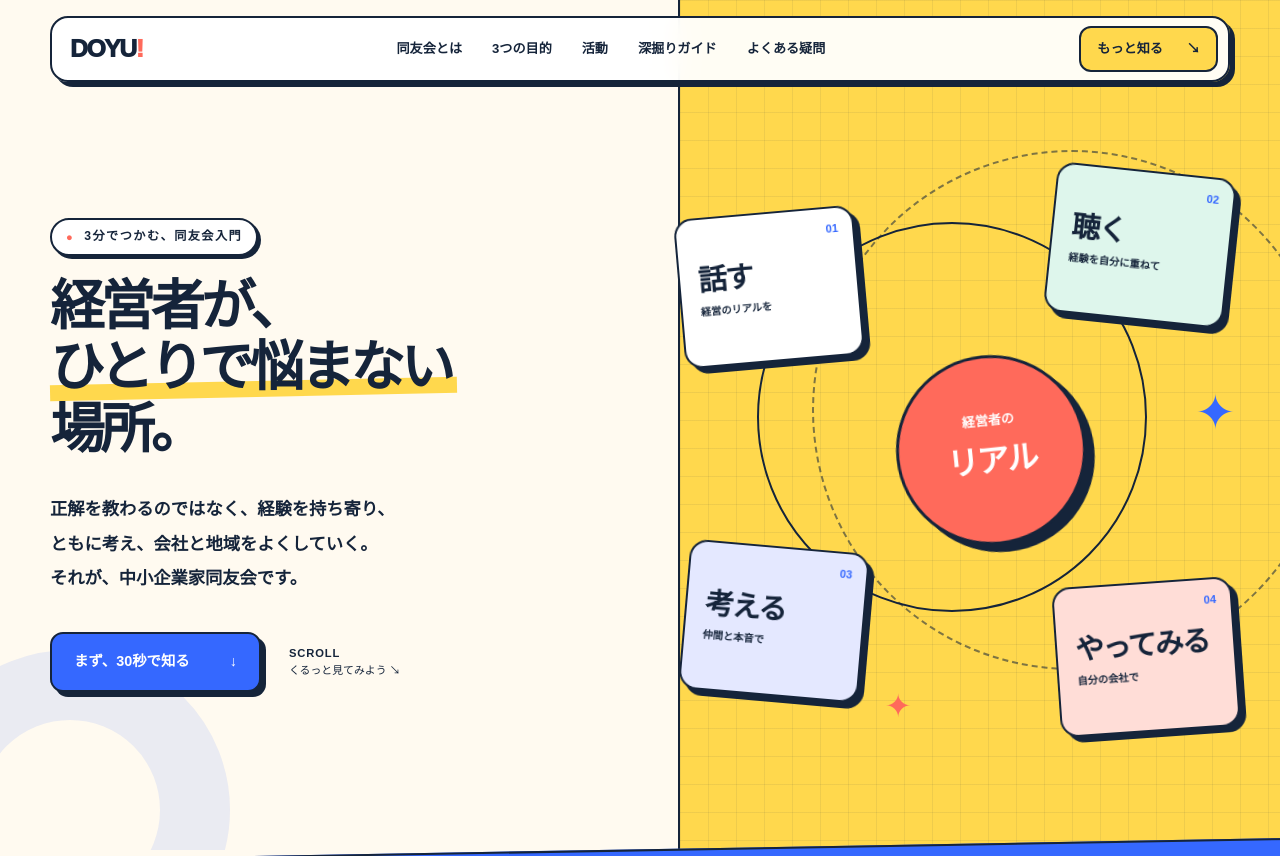
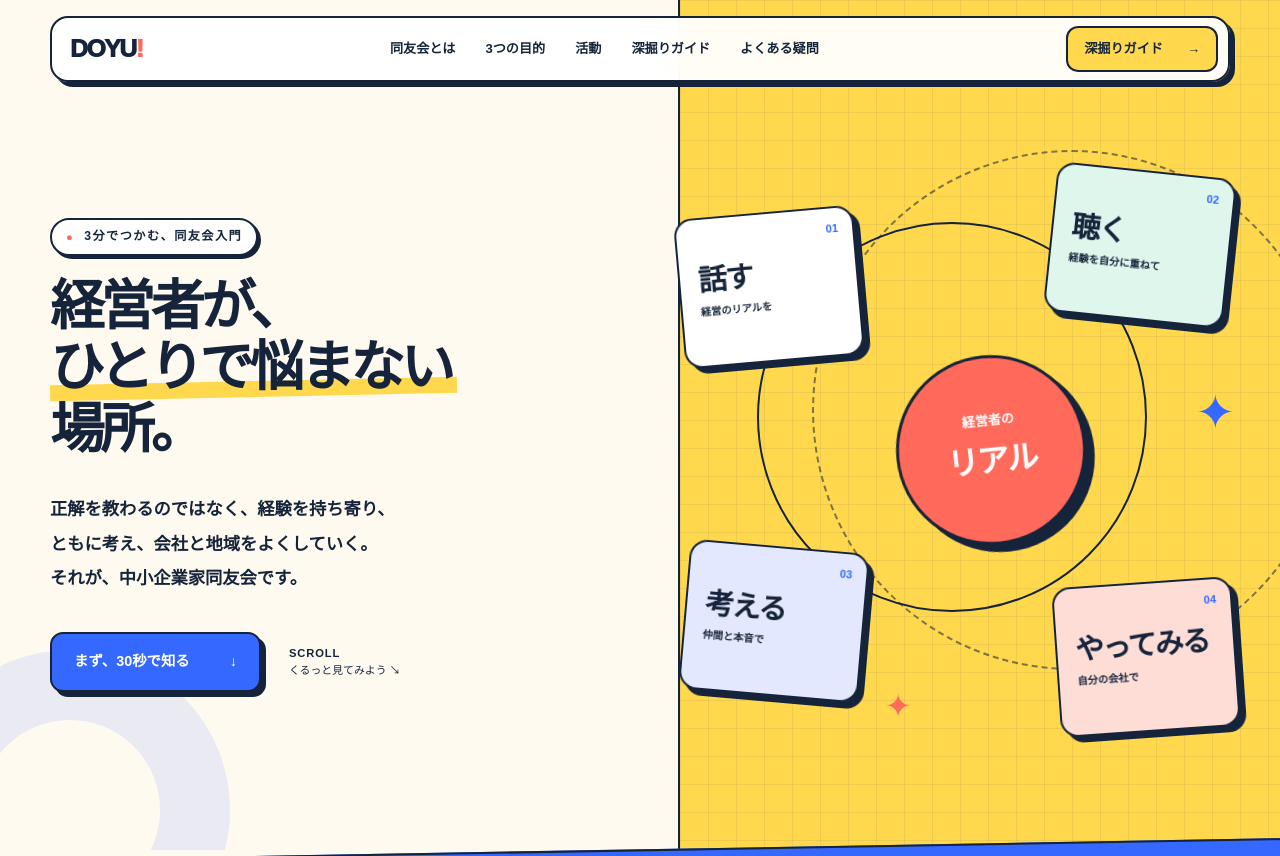
Before and after one commit to masaohana/doyu-guide, a Next.js app: page / in a window 1280 px wide. Shown: the top 856 px of the page. Built offline with nearby package versions, Linux system fonts and the light colour scheme.

Commit message:
Add prominent deep guide link

```diff
--- a/app/page.tsx
+++ b/app/page.tsx
@@ -105,9 +105,13 @@ export default function Home() {
           <Link href="/guide">深掘りガイド</Link>
           <a href="#faq">よくある疑問</a>
         </nav>
-        <a className="header-button" href="#next">
-          もっと知る <span aria-hidden="true">↘</span>
-        </a>
+        <Link
+          className="header-button"
+          href="/guide"
+          aria-label="深掘りガイドを開く"
+        >
+          深掘りガイド <span aria-hidden="true">→</span>
+        </Link>
       </header>
 
       <section className="hero" id="top">
```
Also changed, not shown: 1 other file (tests, documents, lock files or other folders).
